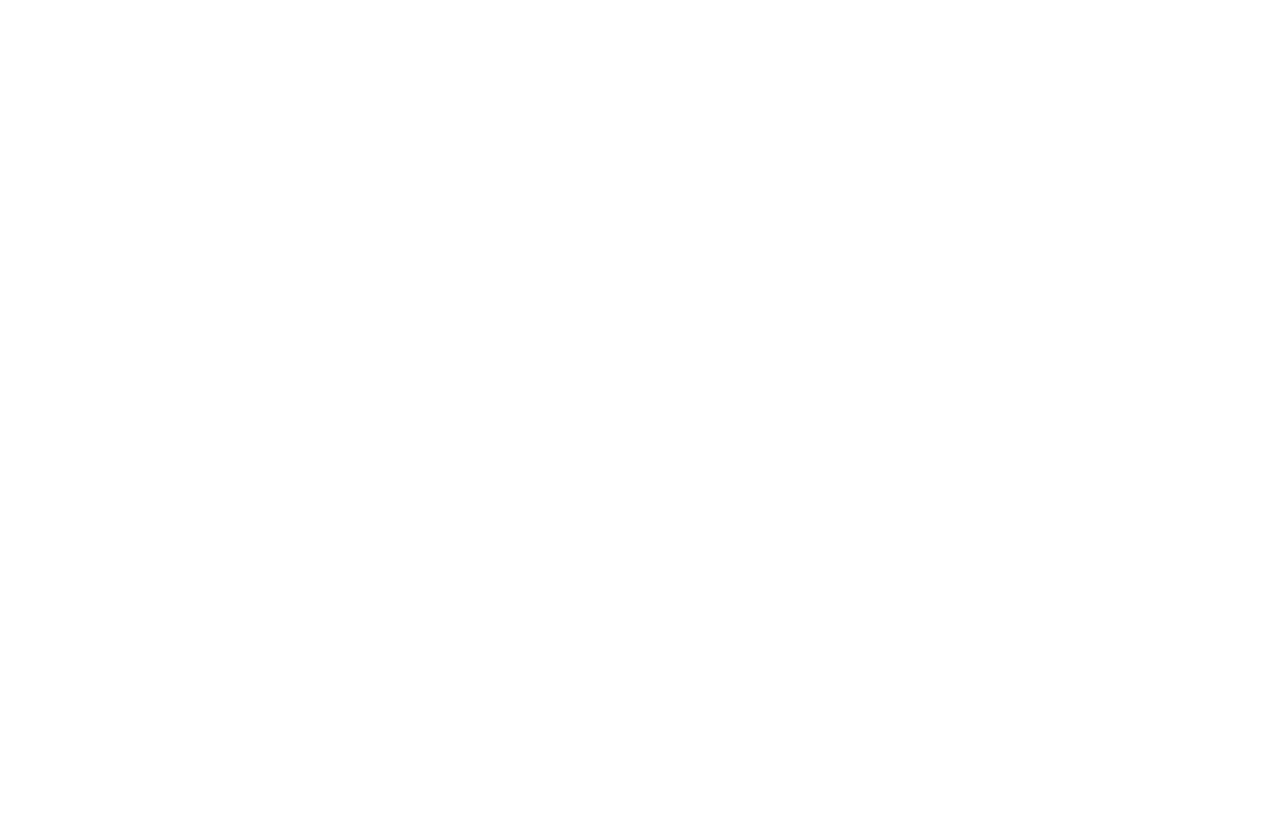
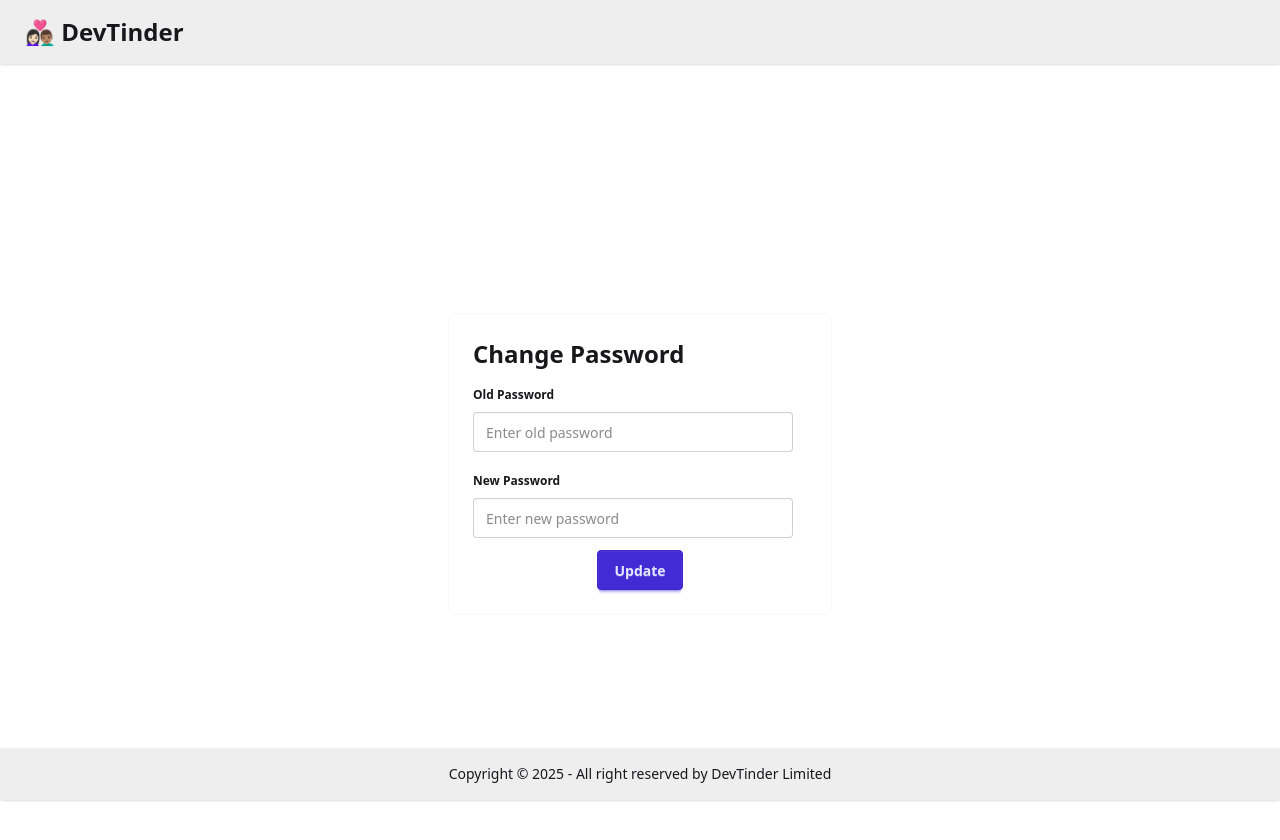
Before and after one commit to SiftainEjaz/DevTinder-Client, a React (Vite) app: page /editPassword in a window 1280 px wide. Before the commit this address had no page. Shown: the top 840 px of the page. Before the commit the page ends 800 px from the top, so only its background shows below. Built offline with nearby package versions, Linux system fonts and the light colour scheme; no server answers.

Commit message:
Added updatePassword faeture

```diff
--- a/src/App.jsx
+++ b/src/App.jsx
@@ -7,6 +7,7 @@
 import Feed from "./components/Feed";
 import Connections from "./components/Connections";
 import Requests from "./components/Requests";
+import EditPassword from "./components/EditPassword";
 function App() {
 
   return (
@@ -21,6 +22,7 @@
             <Route path="/profile" element={<Profile/>} />
             <Route path="/connections" element={<Connections/>} />
             <Route path="/requests" element={<Requests/>} />
+            <Route path="/editPassword" element={<EditPassword/>} />
           </Route>
 
         </Routes>
--- /dev/null
+++ b/src/components/EditPassword.jsx
@@ -0,0 +1,43 @@
+import {useState} from 'react'
+import axios from 'axios';
+import { BASE_URL } from '../utils/constants';
+
+function EditPassword() {
+
+    const [password, setPassword] = useState('');
+
+    const handleUpdate = async () => {
+        const res = await axios.patch(
+            BASE_URL + "/profile/password",
+            {password},
+            {withCredentials : true}
+        )
+
+        console.log(res);
+    }
+
+    return (
+        <div className='flex justify-center items-center min-h-screen'>
+            <div className="card card-border bg-base-100 w-96">
+                <div className="card-body">
+                    <h2 className="card-title text-2xl ">Change Password</h2>
+                    <fieldset className="fieldset">
+                        <legend className="fieldset-legend">Old Password</legend>
+                        <input type="text" className="input" placeholder="Enter old password" />
+                    </fieldset>
+                    <fieldset className="fieldset">
+                        <legend className="fieldset-legend">New Password </legend>
+                        <input type="text" className="input" placeholder="Enter new password"
+                            value={password} onChange={(e) => setPassword(e.target.value)}/>
+                    </fieldset>
+
+                    <div className="card-actions justify-center">
+                        <button className="btn btn-primary" onClick={handleUpdate}> Update </button>
+                    </div>
+                </div>
+            </div>
+        </div>
+    )
+}
+
+export default EditPassword
--- a/src/components/NavBar.jsx
+++ b/src/components/NavBar.jsx
@@ -76,7 +76,7 @@
                   Edit Profile
                 </Link>
               </li>
-              <li><a>Change Password</a></li>
+              <li><Link to='/editPassword'> Change Password </Link></li>
               <li><button onClick={handleLogout}>Logout</button></li>
             </ul>
           </div>}
```
